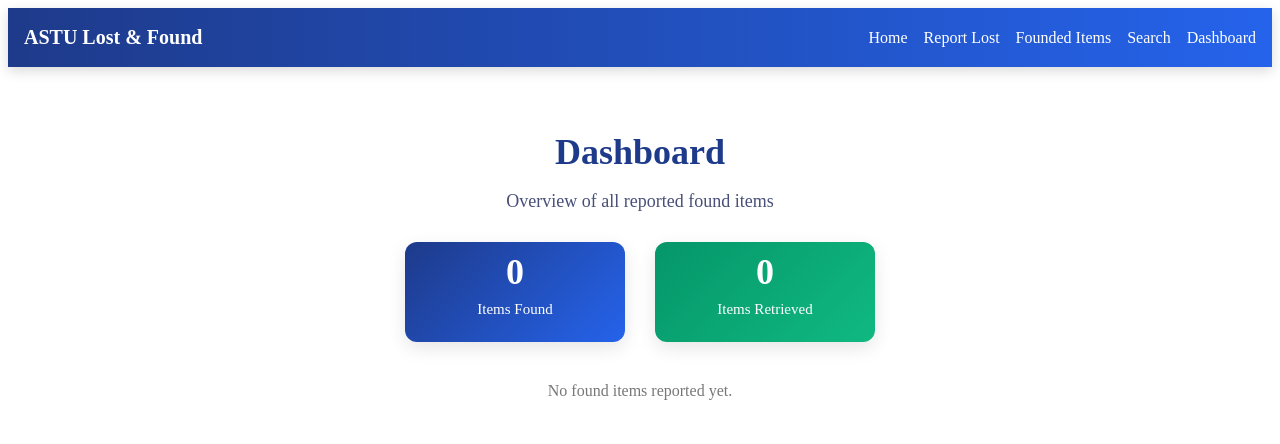
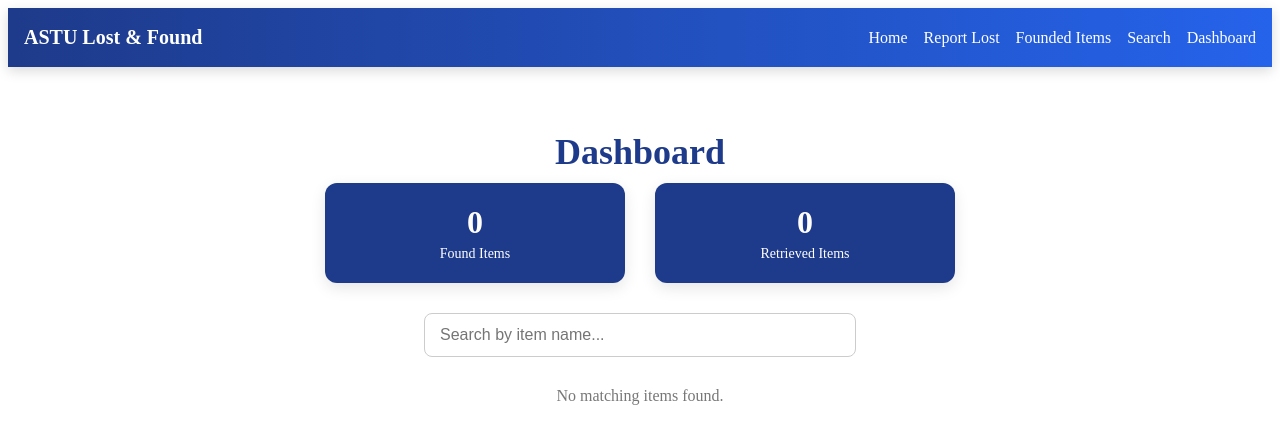
Before and after one commit to babaty73/lost-and-found, a React (Vite) app: page /dashboard in a window 1280 px wide. Shown: the top 444 px of the page. Built offline with nearby package versions, Linux system fonts and the light colour scheme.

Commit message:
Deleted Search page and added search bar in Dashboard

```diff
--- a/src/App.jsx
+++ b/src/App.jsx
@@ -5,7 +5,6 @@ import Navbar from "./components/Navbar";
 import Home from "./pages/Home";
 import ReportLost from "./pages/ReportLost";
 import ReportFound from "./pages/FoundedItems";
-import Search from "./pages/Search";
 import Dashboard from "./pages/Dashboard";
 
 function App() {
@@ -37,13 +36,6 @@ function App() {
     }
   />
 
-        <Route
-    path="/search"
-    element={<Search  foundItems={foundItems} />}
-  />
-
-
-
       <Route
     path="/dashboard"
     element={<Dashboard foundItems={foundItems} />}
--- a/src/pages/Dashboard.css
+++ b/src/pages/Dashboard.css
@@ -76,3 +76,50 @@
   transform: translateY(-5px);
   transition: 0.3s;
 }
+/* Stats Section */
+.stats-container {
+  display: flex;
+  justify-content: center;
+  gap: 30px;
+  margin-bottom: 30px;
+  flex-wrap: wrap;
+}
+
+.stat-box {
+  background: #1e3a8a;
+  color: white;
+  padding: 20px 40px;
+  border-radius: 12px;
+  min-width: 180px;
+  height: 60px;
+  box-shadow: 0 5px 15px rgba(0,0,0,0.1);
+}
+
+.stat-box h2 {
+  font-size: 32px;
+  margin: 0;
+}
+
+.stat-box p {
+  margin: 5px 0 0;
+  font-size: 14px;
+}
+
+/* Search Section */
+.search-container {
+  margin-bottom: 30px;
+}
+
+.search-container input {
+  width: 100%;
+  max-width: 400px;
+  padding: 12px 15px;
+  border-radius: 8px;
+  border: 1px solid #ccc;
+  font-size: 16px;
+  outline: none;
+}
+
+.search-container input:focus {
+  border-color: #1e3a8a;
+}
--- a/src/pages/Dashboard.jsx
+++ b/src/pages/Dashboard.jsx
@@ -1,36 +1,47 @@
+import { useState } from "react";
 import ItemCard from "../components/ItemCard";
 import "./Dashboard.css";
 
 function Dashboard({ foundItems }) {
-  const totalFound = foundItems.length;
-  const retrievedCount = 0;
+  const [searchTerm, setSearchTerm] = useState("");
+
+  const filteredItems = foundItems.filter((item) =>
+    item.name.toLowerCase().includes(searchTerm.toLowerCase())
+  );
 
   return (
     <div className="dashboard-container">
       <h1>Dashboard</h1>
-      <p className="dashboard-subtitle">
-        Overview of all reported found items
-      </p>
 
-      {/*  NEW STATS SECTION */}
+      {/* Stats Section */}
       <div className="stats-container">
-        <div className="stat-box found-box">
-          <h2>{totalFound}</h2>
-          <p>Items Found</p>
+        <div className="stat-box">
+          <h2>{foundItems.length}</h2>
+          <p>Found Items</p>
         </div>
 
-        <div className="stat-box retrieved-box">
-          <h2>{retrievedCount}</h2>
-          <p>Items Retrieved</p>
+        <div className="stat-box">
+          <h2>0</h2>
+          <p>Retrieved Items</p>
         </div>
       </div>
 
-      {/*  EXISTING ITEMS DISPLAY */}
-      {foundItems.length === 0 ? (
-        <p className="no-items">No found items reported yet.</p>
+      {/* Search Section */}
+      <div className="search-container">
+        <input
+          type="text"
+          placeholder="Search by item name..."
+          value={searchTerm}
+          onChange={(e) => setSearchTerm(e.target.value)}
+        />
+      </div>
+
+      {/* Items */}
+      {filteredItems.length === 0 ? (
+        <p className="no-items">No matching items found.</p>
       ) : (
         <div className="cards-container">
-          {foundItems.map((item, index) => (
+          {filteredItems.map((item, index) => (
             <ItemCard key={index} item={item} />
           ))}
         </div>
--- a/src/pages/Search.jsx
+++ /dev/null
@@ -1,10 +0,0 @@
-function Search() {
-    return (
-        <div style={{ padding: "20px" }}>
-            <h1>Search</h1>
-            <p>Search for lost or found items here. Use the filters to narrow down your search results.</p>
-        </div>
-    );
-}
-
-export default Search;
```
